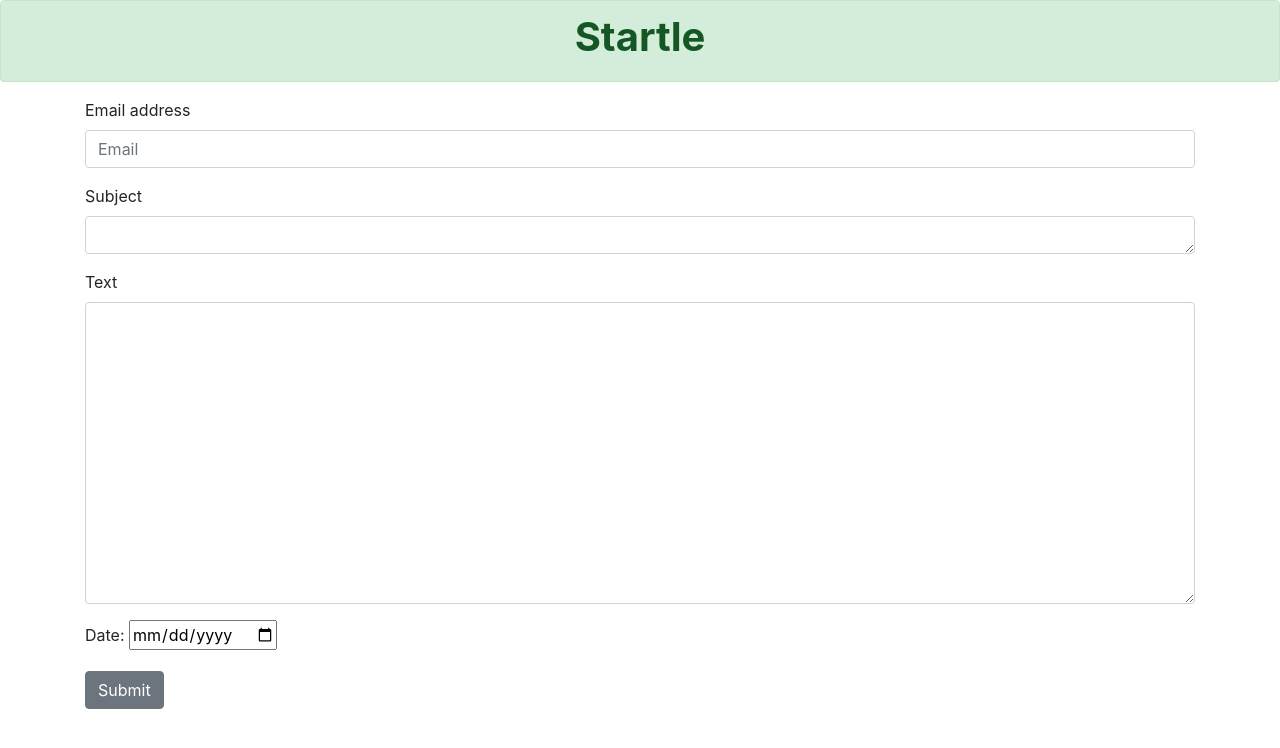
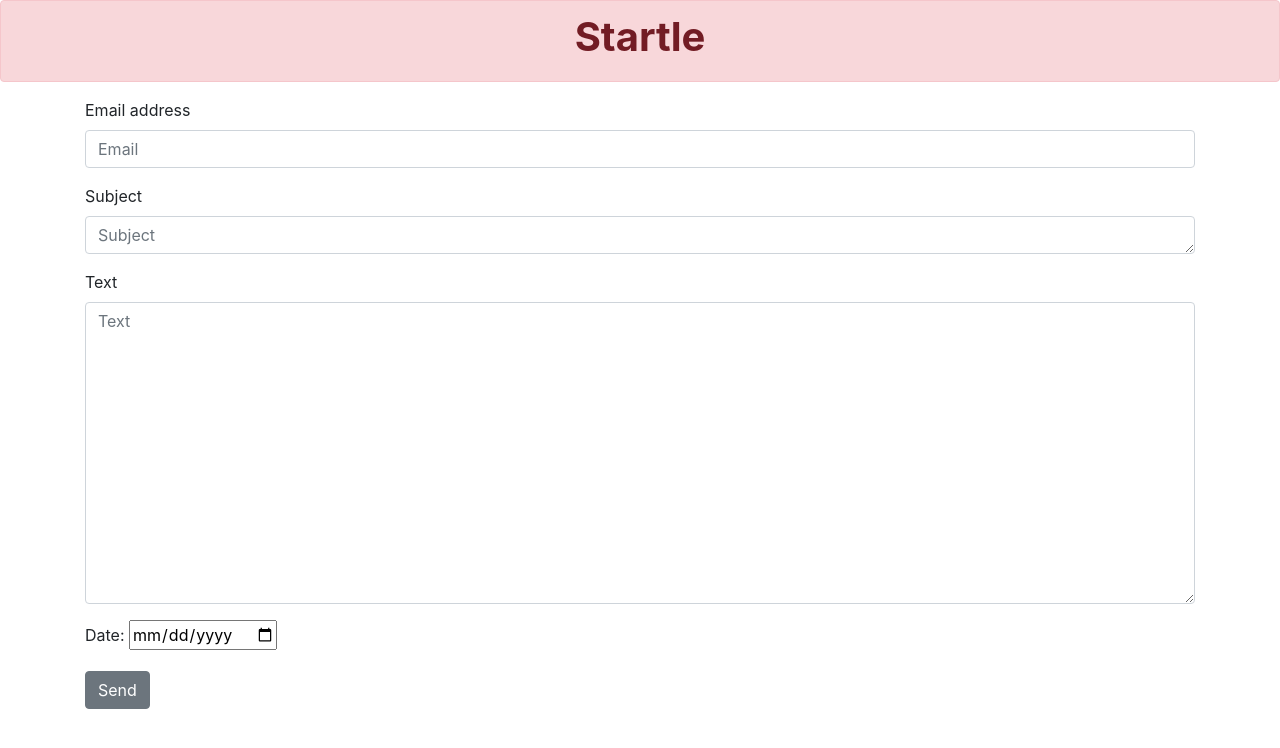
Before and after one commit to savagecarol/mailsByDjango, a Django app: page / in a window 1280 px wide. Shown: the top 748 px of the page. Run offline with Django 3.2, Linux system fonts and the light colour scheme; parts of the project's set-up code (start-up, migrations or seed data) failed here and were passed over; some libraries are stand-ins or nearby versions.

Commit message:
completed

```diff
--- a/website/templates/website/index.html
+++ b/website/templates/website/index.html
@@ -13,7 +13,7 @@
 
   </head>
   <body>
-  <div class="alert alert-success" role="alert">
+  <div class="alert alert-danger" role="alert">
      <div class="text-center">
        <h1><strong>Startle</strong></h1>
      </div>
@@ -26,20 +26,20 @@
   </div>
       <div class="form-group">
     <label for="exampleFormControlTextarea1">Subject</label>
-    <textarea class="form-control" id="exampleFormControlTextarea1" rows="1"  name="subject"></textarea>
+    <textarea class="form-control" id="exampleFormControlTextarea1" rows="1" placeholder="Subject"   name="subject"></textarea>
   </div>
 
 
   <div class="form-group">
     <label for="exampleFormControlTextarea1">Text</label>
-    <textarea class="form-control" id="exampleFormControlTextarea2" rows="12"  name="text"></textarea>
+    <textarea class="form-control" id="exampleFormControlTextarea2" rows="12" placeholder="Text"   name="text"></textarea>
   </div>
 
  <div class="form-group">
         <label for="birthday">Date:</label>
   <input type="date" id="birthday" name="date">
  </div>
-    <button type="submit" class="btn btn-secondary">Submit</button>
+    <button type="submit" class="btn btn-secondary">Send</button>
 </form>
     <!-- Optional JavaScript -->
     <!-- jQuery first, then Popper.js, then Bootstrap JS -->
```
